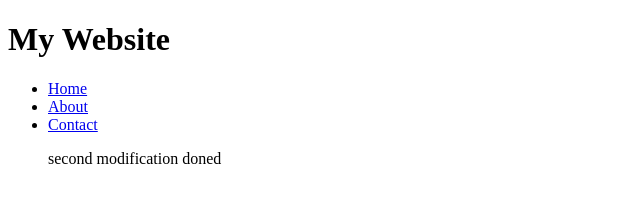
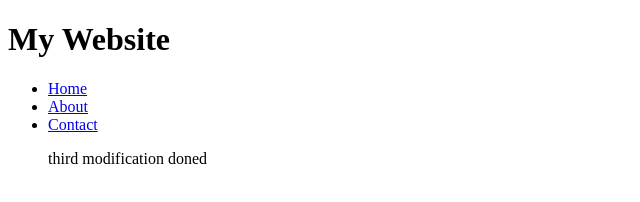
Before and after one commit to Sumesh2106/FSWD_SEP, a plain HTML site: page index.html in a window 1280 px wide. Shown: the full height of the page, 0-640 px from the left. Drawn offline with Linux system fonts and the light colour scheme.

Commit message:
third modification commit

```diff
--- a/index.html
+++ b/index.html
@@ -13,7 +13,7 @@
                 <li><a href="#">Home</a></li>
                 <li><a href="#">About</a></li>
                 <li><a href="#">Contact</a></li>
-            <p>second modification doned</p>
+            <p>third modification doned</p>
             </ul>
         </nav>
 
```
